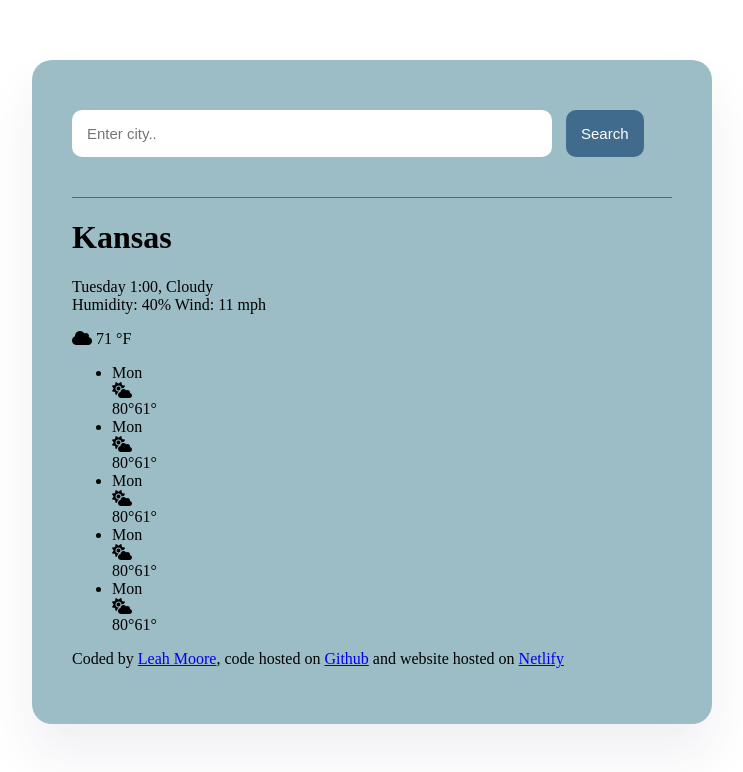
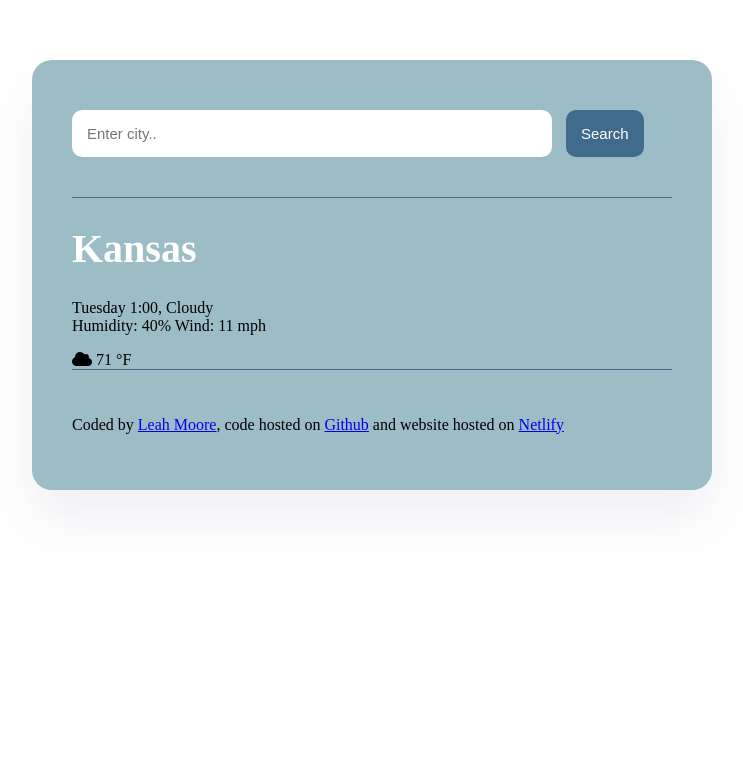
Before and after one commit to LeaBee3002/my-shecodes-plus-project, a plain HTML site: page index.html in a window 1280 px wide. Shown: the whole page, without its empty margins (268-1011 px from the left). Drawn offline with Linux system fonts and the light colour scheme.

Commit message:
deleted weeks-forcast

```diff
--- a/index.html
+++ b/index.html
@@ -34,35 +34,6 @@
             <span class="current-weather-unit">°F</span>
         </div>
       </div>
-      <div class="weeks-forcast">
-        <ul>
-            <li>
-                <div class="forcast-day">Mon</div>
-                <div class="forcast-icon"><i class="fa-solid fa-cloud-sun fa-bounce"></i></div>
-                <div class="forcast-temperature"><span>80°</span><span>61°</span></div>
-            </li>
-            <li>
-                <div class="forcast-day">Mon</div>
-                <div class="forcast-icon"><i class="fa-solid fa-cloud-sun fa-bounce"></i></div>
-                <div class="forcast-temperature"><span>80°</span><span>61°</span></div>
-            </li>
-            <li>
-                <div class="forcast-day">Mon</div>
-                <div class="forcast-icon"><i class="fa-solid fa-cloud-sun fa-bounce"></i></div>
-                <div class="forcast-temperature"><span>80°</span><span>61°</span></div>
-            </li>
-            <li>
-                <div class="forcast-day">Mon</div>
-                <div class="forcast-icon"><i class="fa-solid fa-cloud-sun fa-bounce"></i></div>
-                <div class="forcast-temperature"><span>80°</span><span>61°</span></div>
-            </li>
-            <li>
-                <div class="forcast-day">Mon</div>
-                <div class="forcast-icon"><i class="fa-solid fa-cloud-sun fa-bounce"></i></div>
-                <div class="forcast-temperature"><span>80°</span><span>61°</span></div>
-            </li>
-        </ul>
-      </div>
     </main>
      <footer>
     <p>
--- a/src/styles.css
+++ b/src/styles.css
@@ -33,3 +33,13 @@ header {
   border: none;
   border-radius: 10px;
 }
+
+.current-weather h1 {
+  color: white;
+  font-size: 40px;
+}
+
+footer {
+  border-top: 1px solid #406b8c;
+  padding-top: 30px;
+}
```
